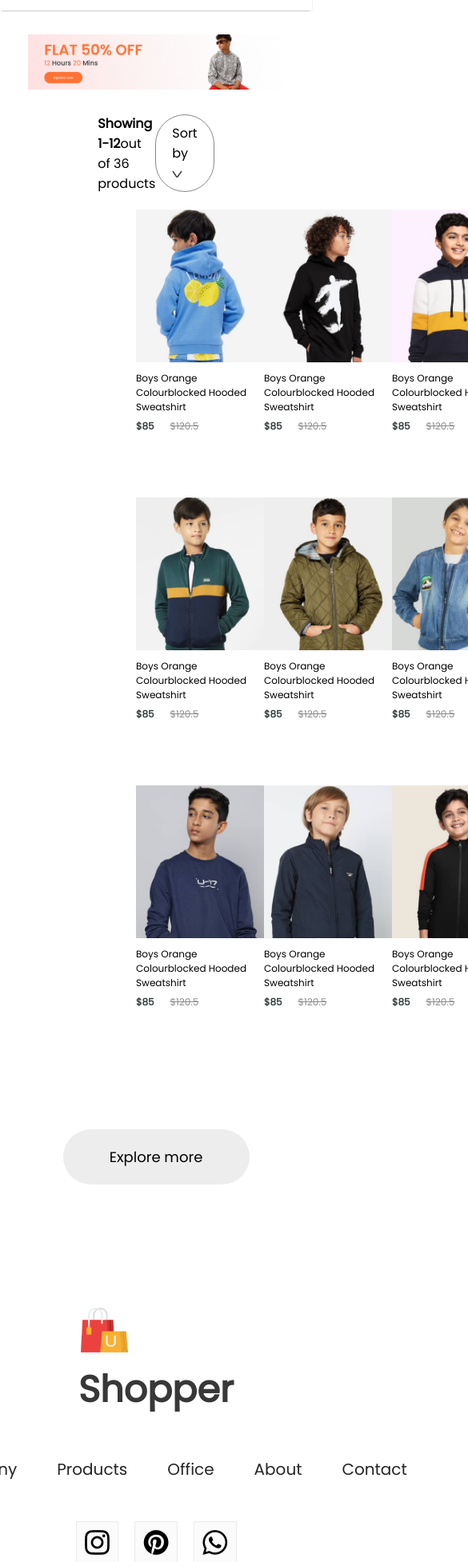
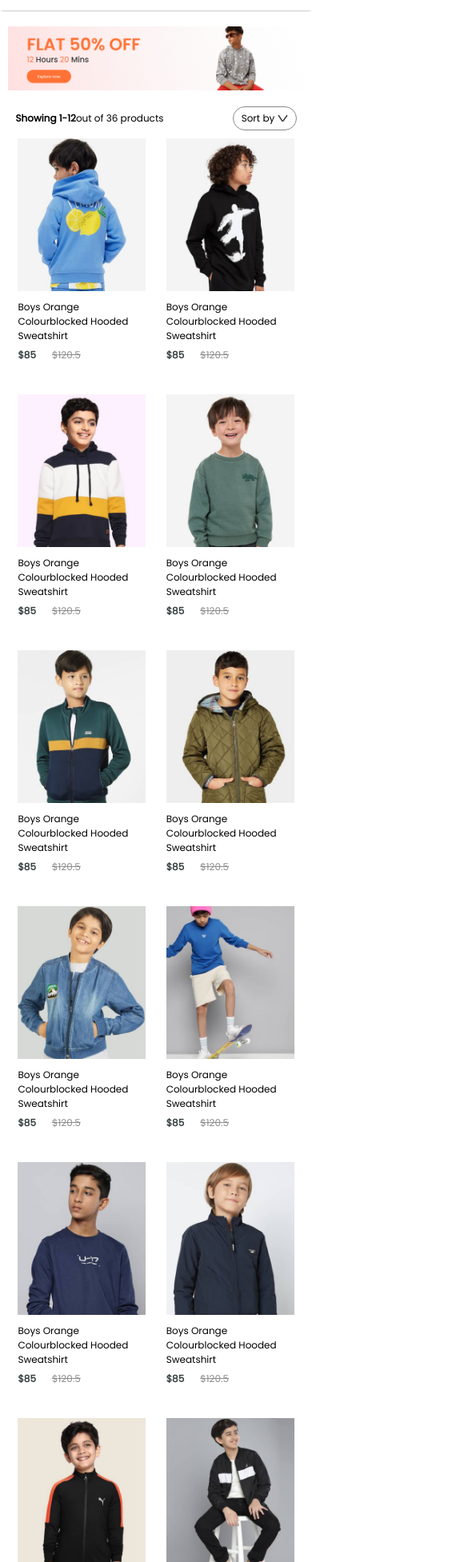
Before and after one commit to zzinue/E-commerce-Frontend, a React (Create React App) app: page /kids in a window 390 px wide. Shown: the part 47-2000 px from the top of the page at 80% size, 585 px wide, since content can reach past the window. Built offline with nearby package versions, Linux system fonts and the light colour scheme.

Commit message:
adding full responsive to breadcrumb men and login pages

```diff
--- a/src/Components/Breadcrums/Breadcrum.css
+++ b/src/Components/Breadcrums/Breadcrum.css
@@ -8,3 +8,30 @@
          margin: 60px 170px;
          text-transform: capitalize;
 }
+@media(max-width:1280px){
+    .breadcrum{
+        margin: 30px 50px;
+        font-size: 14px;
+
+    }
+}
+@media(max-width:1024px){
+    .breadcrum{
+        margin: 30px 30px;
+        font-size: 13px;
+
+    }
+}
+@media(max-width:800px){
+    .breadcrum{
+        margin: 30px 100px;
+        font-size: 12px;
+
+    }
+}
+@media(max-width:500px){
+    .breadcrum{
+        font-size: 10px;
+
+    }
+}
--- a/src/Components/Footer/Footer.css
+++ b/src/Components/Footer/Footer.css
@@ -53,3 +53,28 @@
   height: 3px;
   background: #c7c7c7;
 }
+@media (max-width: 800px) {
+  .footer {
+    gap: 20px;
+  }
+  .footer-logo {
+    gap: 10px;
+    align-items: end;
+  }
+  .footer-logo img {
+    width: 40px;
+  }
+  .footer-logo p {
+    font-size: 25px;
+  }
+  .footer-links {
+    font-size: 14px;
+    gap: 10px;
+  }
+  .footer-social-icon img {
+    width: 22px;
+  }
+  .footer-copyright {
+    font-size: 13px;
+  }
+}
--- a/src/Components/NewsLetter/NewsLetter.css
+++ b/src/Components/NewsLetter/NewsLetter.css
@@ -49,3 +49,102 @@
   font-size: 16px;
   cursor: pointer;
 }
+@media (max-width: 1280px) {
+  .newsletter {
+    padding: 0px 80px;
+    margin-bottom: 120px;
+    gap: 20px;
+  }
+  .newsletter h1 {
+    font-size: 36px;
+  }
+  .newsletter p {
+    font-size: 16px;
+  }
+  .newsletter div {
+    width: 600px;
+    height: 60px;
+  }
+  .newsletter div input {
+    width: 400px;
+  }
+  .newsletter div button {
+    width: 160px;
+    height: 60px;
+  }
+}
+
+@media (max-width: 1024px) {
+  .newsletter {
+    margin-bottom: 60px;
+  }
+  .newsletter h1 {
+    font-size: 30px;
+  }
+  .newsletter p {
+    font-size: 14px;
+  }
+  .newsletter div {
+    width: 500px;
+    height: 50px;
+  }
+  .newsletter div input {
+    width: 300px;
+    font-size: 14px;
+  }
+  .newsletter div button {
+    width: 120px;
+    height: 50px;
+    font-size: 14px;
+  }
+}
+@media (max-width: 800px) {
+  .newsletter {
+    margin-bottom: 30px;
+    height: 35vh;
+  }
+  .newsletter h1 {
+    font-size: 18px;
+  }
+  .newsletter p {
+    font-size: 12px;
+  }
+  .newsletter div {
+    width: 400px;
+    height: 40px;
+  }
+  .newsletter div input {
+    width: 200px;
+    font-size: 13px;
+  }
+  .newsletter div button {
+    width: 100px;
+    height: 40px;
+    font-size: 14px;
+  }
+}
+
+@media (max-width: 500px) {
+  .newsletter {
+    height: 25vh;
+    width: 100%;
+    padding: 0;
+    gap: 15px;
+  }
+  .newsletter h1 {
+    font-size: 16px;
+  }
+  .newsletter p {
+    font-size: 13px;
+    max-width: 200px;
+    text-align: center;
+  }
+  .newsletter div {
+    width: 290px;
+
+  }
+  .newsletter div input {
+    width: 130px;
+  }
+
+}
--- a/src/Components/NewsLetter/NewsLetter.jsx
+++ b/src/Components/NewsLetter/NewsLetter.jsx
@@ -8,7 +8,7 @@ const NewsLetter = () => {
       <p>Subscribe to our news letter and stay updated</p>
       <div>
         <input type="email" placeholder="Your email id" />
-        <button>Subscribe modificado</button>
+        <button>Subscribe </button>
       </div>
     </div>
   );
--- a/src/Components/Popular/Popular.jsx
+++ b/src/Components/Popular/Popular.jsx
@@ -5,7 +5,7 @@ import Item from "../Item/Item";
 const Popular = () => {
   return (
     <div className="popular">
-      <h1>popualr in women</h1>
+      <h1>Popular in women</h1>
       <hr />
       <div className="popular-item">
         {data_product.map((item, i) => {
--- a/src/Pages/CSS/LoginSignup.css
+++ b/src/Pages/CSS/LoginSignup.css
@@ -40,3 +40,56 @@
   font-weight: 500;
   cursor: pointer;
 }
+@media(max-width:1280px){
+  .loginsignup{
+    padding-top: 50px;
+  }
+  .loginsingup-container{
+    width: auto;
+    max-width: 500px;
+    max-height: 500px;
+
+
+  }
+  .loginsingup-container h1{
+    margin: 10px 0px;
+  }
+  .loginsignup-fields{
+    gap: 20px;
+    margin-top: 20px;
+
+  }
+  .loginsignup-fields input{
+    height: 65px;
+    width: 93%;
+  }
+  .loginsingup-container button{
+    width: 100%;
+  }
+  .loginsignup-login{
+    font-size: 16px;
+  }
+  .loginsignup-agree{
+    font-size: 14px;
+    gap: 10px;
+
+  }
+}
+@media(max-width:800px){
+  .loginsingup-container{
+    padding: 20px 30px;
+  }
+  .loginsingup-container h1{
+    font-size: 24px;
+  }
+  .loginsignup-fields{
+    margin-top: 20px;
+  }
+  .loginsignup-fields input{
+    height: 50px;
+  }
+  .loginsingup-container button{
+    height: 50px;
+    font-size: 16px;
+  }
+}
--- a/src/Pages/CSS/ShopCategory.css
+++ b/src/Pages/CSS/ShopCategory.css
@@ -5,8 +5,9 @@
 }
 .shopcategory-indeSort {
   display: flex;
+
   margin: 0px 170px;
-  justify-content: center;
+  justify-content: space-between;
   align-items: center;
 }
 .shopcategory-sort {
@@ -55,3 +56,59 @@
   font-size: 18px;
   font-weight: 500;
 }
+@media(max-width:1280px){
+  .shopcategory-banner{
+    margin: 20px auto;
+    width: 90%;
+
+  }
+  .shopcategory-indeSort{
+    width: 90%;
+    margin: auto;
+  }
+  .shopcategory-sort{
+    padding: 5px 10px;
+    font-size: 12px;
+  }
+  .shopcategory-indeSort p{
+    font-size: 12px;
+
+  }
+  .shopcategory-products{
+    width: 90%;
+    margin: 10px auto;
+    row-gap: 40px;
+  }
+  .shopcategory-products .item{
+    margin: auto;
+  }
+  .shopcategory-loadmore{
+    margin: 100px auto;
+    width: 200px;
+    height: 60px;
+    font-size: 16px;
+  }
+}
+@media(max-width:800px){
+  .shopcategory-banner{
+    width: 95%;
+  }
+  .shopcategory-products{
+    width: 95%;
+
+  }
+  .shopcategory-loadmore{
+    margin: 16px auto;
+    width: 150px;
+    height: 40px;
+    font-size: 13px;
+
+  }
+}
+
+@media(max-width:500px){
+  .shopcategory-products{
+    grid-template-columns: 1fr 1fr;
+  }
+
+}
```
